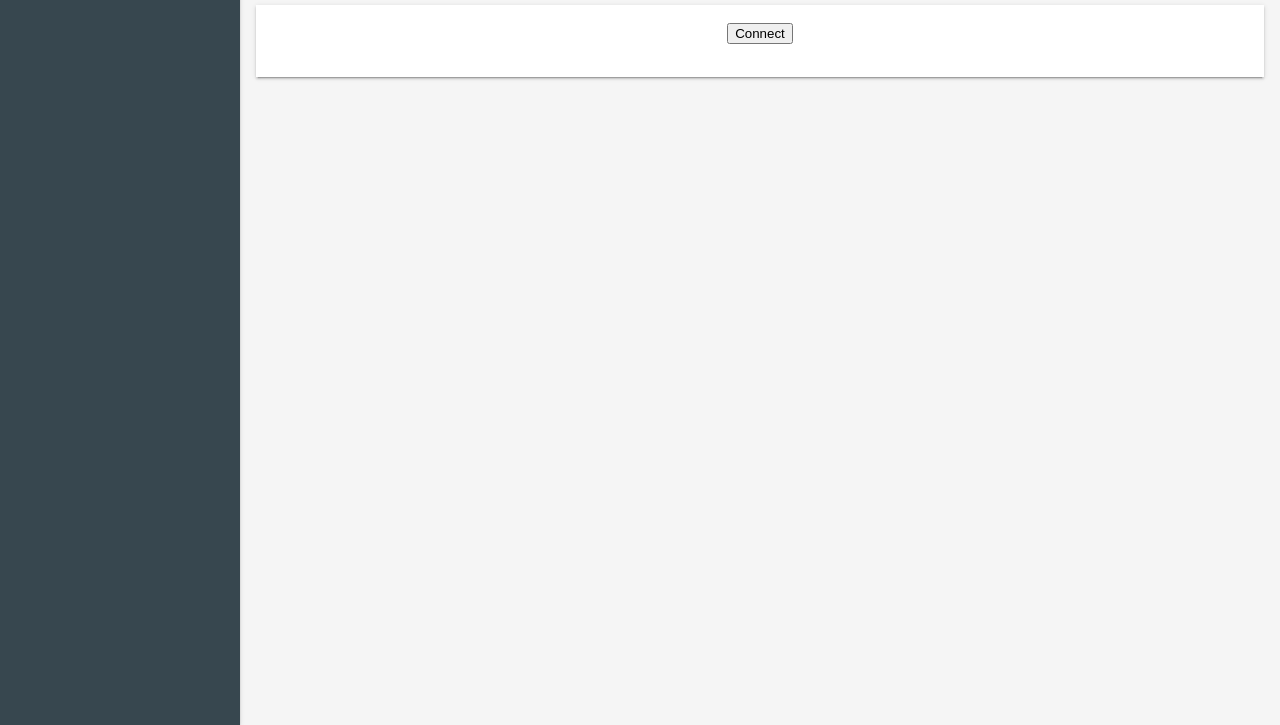
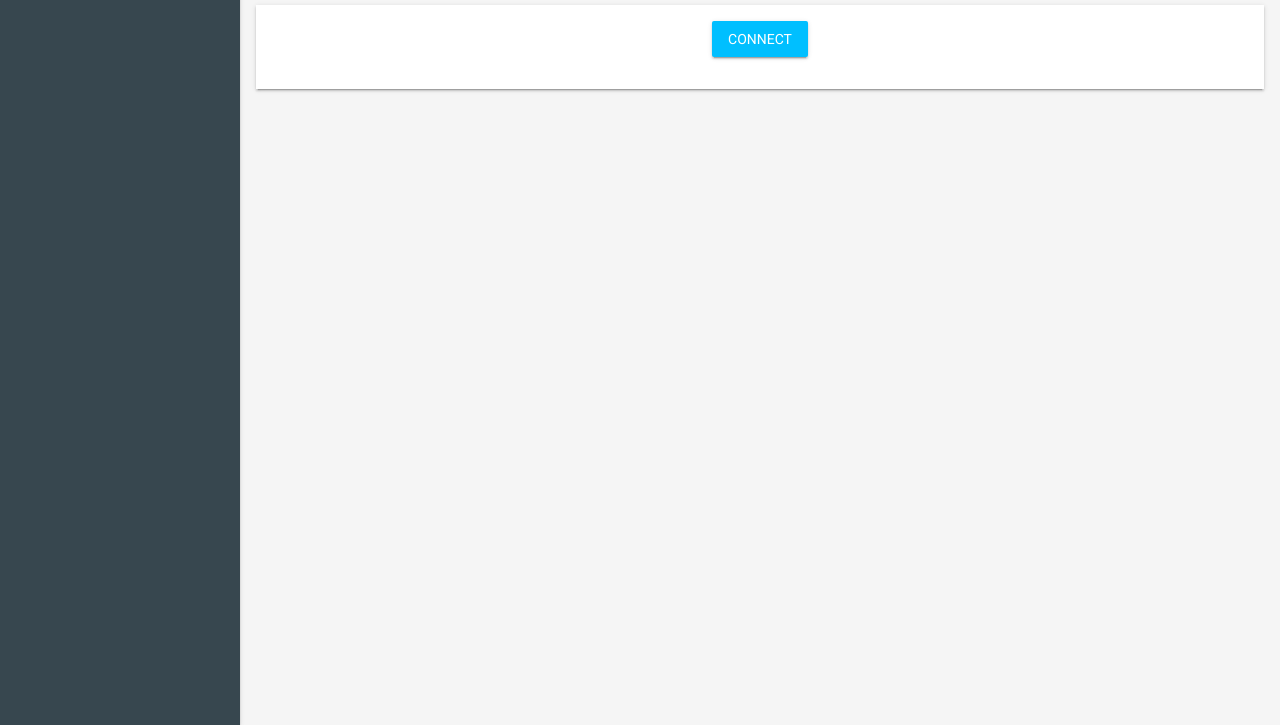
Before and after one commit to cdgco/ReflectSDR, a plain HTML site: page index.html in a window 1280 px wide. Shown: the part 75-800 px from the top of the page. Drawn offline with nearby package versions, Linux system fonts and the light colour scheme.

Commit message:
Update index.html

```diff
--- a/index.html
+++ b/index.html
@@ -42,7 +42,7 @@
 
        <center class="mdl-cell mdl-cell--12-col mdl-cell--12-col-desktop">
     <p>
-      <button id="connect">Connect</button>
+      <button id="connect" class="mdl-button mdl-js-button mdl-button--raised mdl-js-ripple-effect mdl-button--accent;" style=" background-color:deepskyblue ;color:white;">Connect</button>
     </p>
     <div id="info" style="display:none">
     <p>
```
